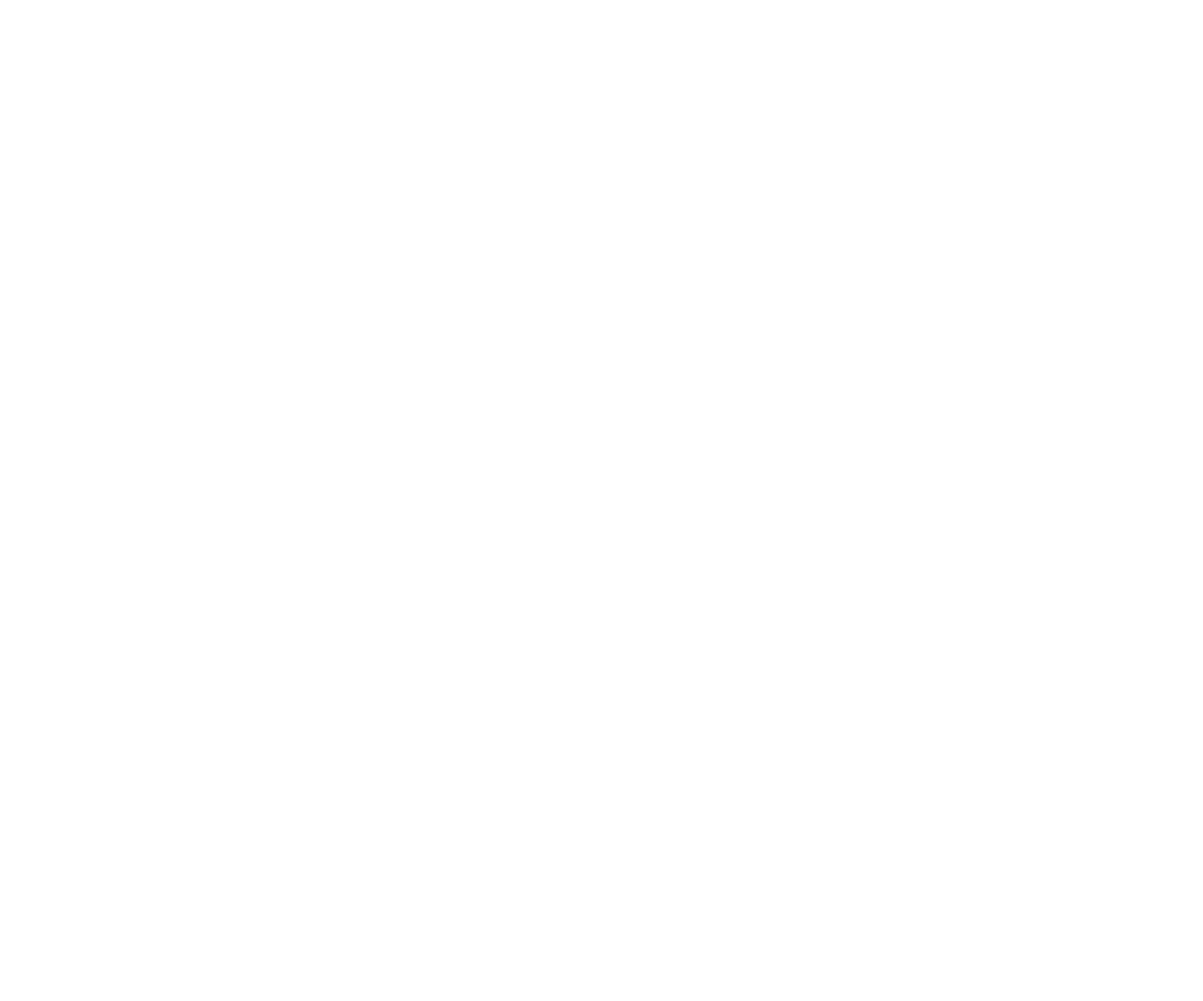
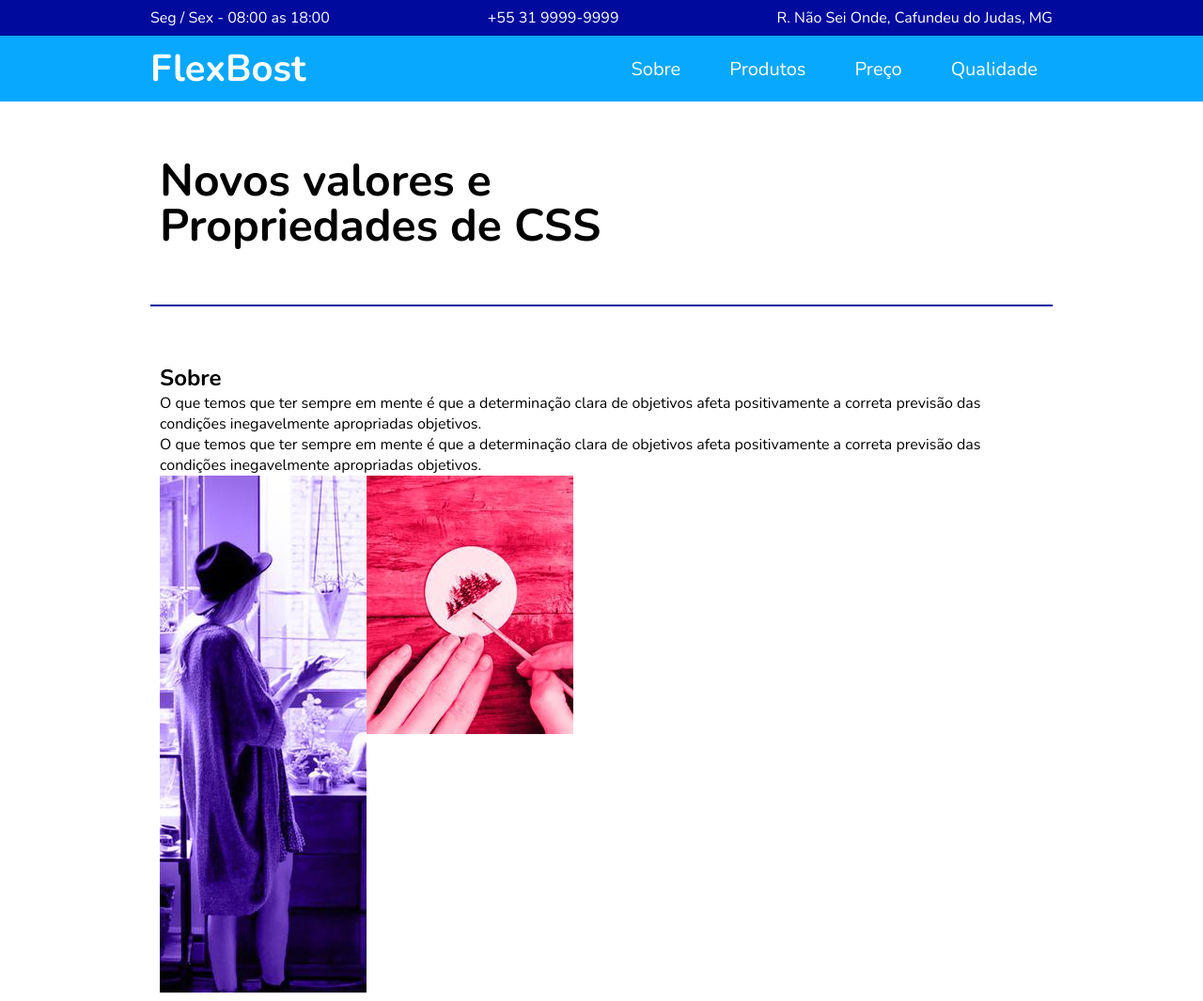
Before and after one commit to josuemartinho/flexbost, a plain HTML site: page index.html in a window 1280 px wide. Shown: the top 1065 px of the page at 94% size. Before the commit the page ends 800 px from the top, so only its background shows below. Drawn offline with nearby package versions, Linux system fonts and the light colour scheme.

Commit message:
projeto atts

```diff
--- a/index.html
+++ b/index.html
@@ -4,9 +4,59 @@
   <meta charset="UTF-8">
   <meta http-equiv="X-UA-Compatible" content="IE=edge">
   <meta name="viewport" content="width=device-width, initial-scale=1.0">
+<link rel="preconnect" href="https://fonts.googleapis.com">
+<link rel="preconnect" href="https://fonts.gstatic.com" crossorigin>
+<link href="https://fonts.googleapis.com/css2?family=Nunito:ital,wght@0,400;0,700;1,400&display=swap" rel="stylesheet">
+  <link rel="stylesheet" href="style.css">
   <title>FlexBox | Exercicio</title>
 </head>
 <body>
+  <div class="info-up-bg">
+    <div class="info-up">
+      <p>Seg / Sex - 08:00 as 18:00</p>
+      <a href="tel:+553199999999">+55 31 9999-9999</a>
+      <p>R. Não Sei Onde, Cafundeu do Judas, MG</p>
+    </div>
+  </div>
 
+  <header class="header-bg">
+    <div class="header">
+      <div class="logo"><a href="">FlexBost</a></div>
+        <div class="menu">
+          <nav>
+            <ul>
+              <li>
+                <a href="">Sobre</a>
+              </li>
+              <li>
+                <a href="">Produtos</a>
+              </li>
+              <li>
+                <a href="">Preço</a>
+              </li>
+              <li>
+                <a href="">Qualidade</a>
+              </li>
+            </ul>
+          </nav>
+        </div>
+    </div>
+  </header>
+  <h1 class="intro">Novos valores e <br> Propriedades de CSS
+  </h1>
+  <section class="sobre" id="sobre">
+    <div class="sobre-info">
+      <h2>Sobre</h2>
+      <p>O que temos que ter sempre em mente é que a determinação clara de objetivos afeta positivamente a correta previsão das condições inegavelmente apropriadas objetivos.</p>
+
+      <p>O que temos que ter sempre em mente é que a determinação clara de objetivos afeta positivamente a correta previsão das condições inegavelmente apropriadas objetivos.</p>
+    </div>
+    <div class="sobre-img">
+      <img src="./img/sobre1.jpg" alt="" width="220" height="550">
+    </div>
+    <div class="sobre-img">
+      <img src="./img/sobre2.jpg" alt=""width="220" height="275">
+    </div>
+  </section>
 </body>
 </html>
--- a/style.css
+++ b/style.css
@@ -0,0 +1,92 @@
+* {
+  box-sizing: border-box;
+}
+body {
+  font-family: "Nunito", Arial, Helvetica, sans-serif;
+}
+body,
+h1,
+h2,
+p,
+ul,
+li,
+a {
+  margin: 0px;
+  padding: 0px;
+}
+
+ul,
+li {
+  list-style: none;
+}
+a {
+  text-decoration: none;
+}
+.info-up-bg {
+  background-color: #000a9c;
+  color: white;
+}
+.info-up {
+  max-width: 960px;
+  display: flex;
+  flex-wrap: wrap;
+  justify-content: space-between;
+  margin: 0 auto;
+  align-items: center;
+  padding: 8px 0;
+}
+.info-up a {
+  font-weight: 400;
+  color: white;
+}
+.header-bg {
+  background-color: #08a8ff;
+}
+.header {
+  display: flex;
+  max-width: 960px;
+  margin: 0 auto;
+  flex-wrap: wrap;
+  justify-content: space-between;
+  padding: 8px 0;
+  align-items: center;
+}
+.header a {
+  color: white;
+}
+.logo {
+  font-weight: 700;
+  font-size: 2.5rem;
+}
+
+.menu ul {
+  display: flex;
+  flex-wrap: wrap;
+  gap: 20px;
+}
+.menu a {
+  padding: 12px 16px;
+  font-size: 1.25rem;
+  display: block;
+}
+.menu a:hover {
+  color: #000a9c;
+}
+
+.intro {
+  font-size: 3rem;
+  line-height: 1;
+  max-width: 960px;
+  margin: 0 auto;
+  padding: 60px 10px;
+}
+
+.sobre {
+  border-top: 2px solid #000a9c;
+  border-bottom: 2px solid #000a9c;
+  display: flex;
+  flex-wrap: wrap;
+  max-width: 960px;
+  margin: 0 auto;
+  padding: 60px 10px;
+}
```
